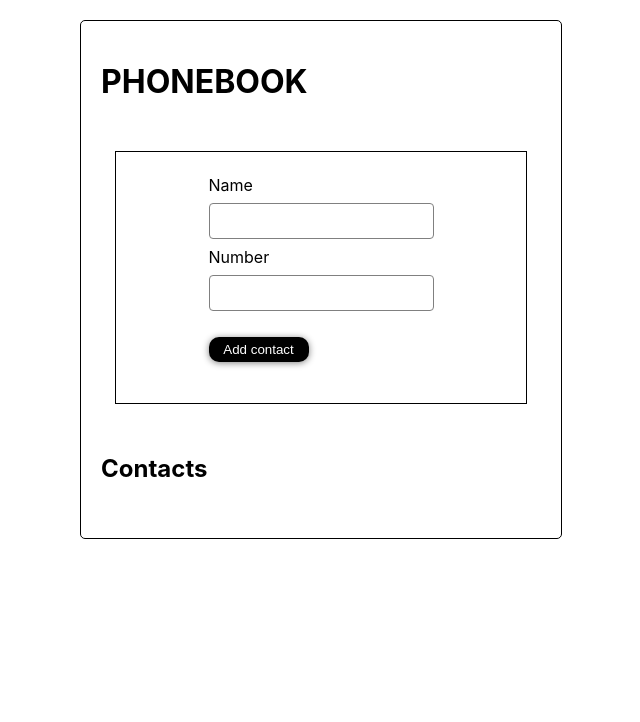
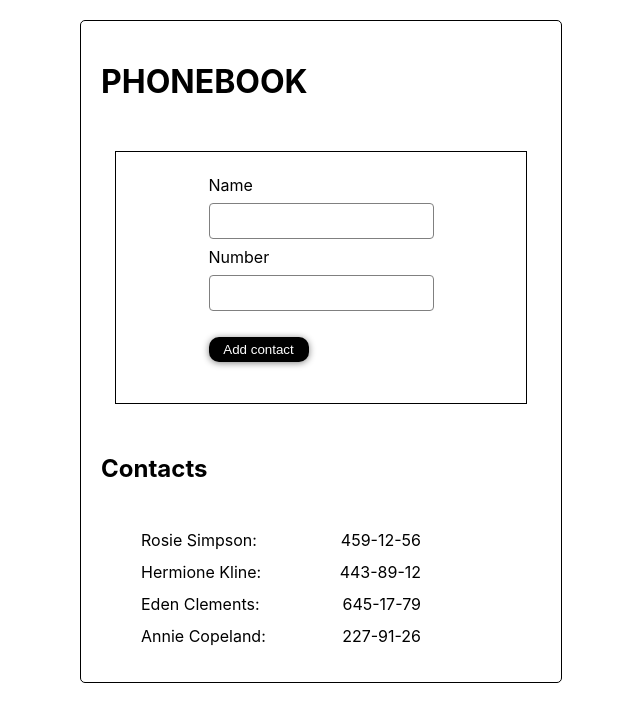
Before and after one commit to igorivnaolga/goit-react-woolf-hw-02-phonebook, a React (Create React App) app: page / in a window 1280 px wide. Shown: the top 722 px of the page, without its empty margins (319-959 px from the left). Built offline with nearby package versions, Linux system fonts and the light colour scheme.

Commit message:
add ContactList

```diff
--- a/src/components/App.jsx
+++ b/src/components/App.jsx
@@ -2,6 +2,8 @@ import { Component } from 'react';
 import { nanoid } from 'nanoid';
 import { ContactForm } from './ContactForm/ContactForm';
 import { Container, Title, SubTitle } from './App.styled';
+import ContactList from './ContactList/ContactList';
+
 export class App extends Component {
   state = {
     contacts: [
@@ -33,6 +35,7 @@ export class App extends Component {
         <Title>Phonebook</Title>
         <ContactForm onAddContact={this.addContact} />
         <SubTitle>Contacts</SubTitle>
+        <ContactList contacts={this.state.contacts}></ContactList>
       </Container>
     );
   }
--- /dev/null
+++ b/src/components/ContactCard/ContactCard.jsx
@@ -0,0 +1,11 @@
+import { Item } from './ContactCard.styled';
+const ContactCard = ({ id, name, number }) => {
+  return (
+    <Item key={id}>
+      <span>{name}:</span>
+      <span>{number}</span>
+    </Item>
+  );
+};
+
+export default ContactCard;
--- /dev/null
+++ b/src/components/ContactCard/ContactCard.styled.js
@@ -0,0 +1,10 @@
+import styled from 'styled-components';
+
+export const Item = styled.li`
+  border-radius: 5px;
+  display: flex;
+  align-items: center;
+  justify-content: space-between;
+  padding-top: 12px;
+  color: #000;
+`;
--- /dev/null
+++ b/src/components/ContactList/ContactList.jsx
@@ -0,0 +1,14 @@
+import ContactCard from 'components/ContactCard/ContactCard';
+import { List } from './ContactList.styled';
+
+const ContactList = ({ contacts }) => {
+  return (
+    <List>
+      {contacts.map(({ id, name, number }) => (
+        <ContactCard key={id} name={name} number={number} />
+      ))}
+    </List>
+  );
+};
+
+export default ContactList;
--- /dev/null
+++ b/src/components/ContactList/ContactList.styled.js
@@ -0,0 +1,5 @@
+import styled from 'styled-components';
+
+export const List = styled.ul`
+  max-width: 280px;
+`;
```
